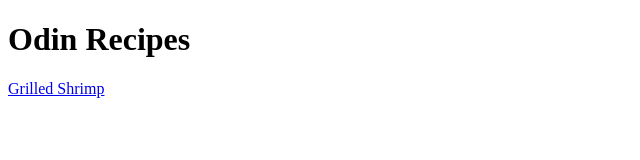
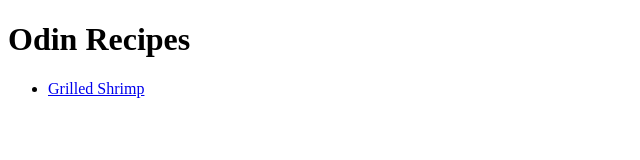
Before and after one commit to RyubiU/odin-recipes, a plain HTML site: page index.html in a window 1280 px wide. Shown: the whole page, without its empty margins (0-640 px from the left). Drawn offline with Linux system fonts and the light colour scheme.

Commit message:
Edit index.html to list recipe links

```diff
--- a/index.html
+++ b/index.html
@@ -7,6 +7,8 @@
 
     <body>
         <h1>Odin Recipes</h1>
-        <a href="./recipes/grilled-shrimp.html">Grilled Shrimp</a>
+        <ul>
+            <li><a href="./recipes/grilled-shrimp.html">Grilled Shrimp</a></li>
+        </ul>
     </body>
 </html>
```
